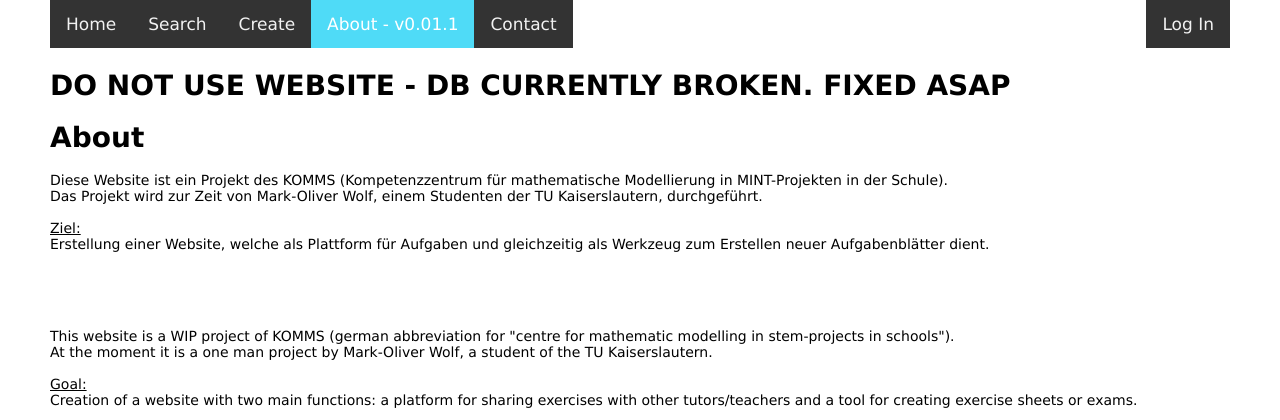
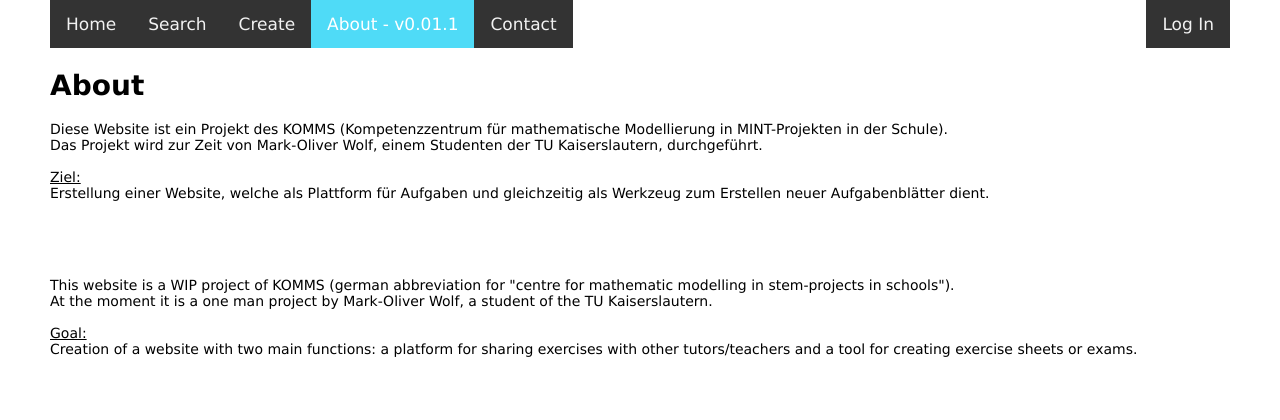
Before and after one commit to CatPleb/ubgenerator, a Node project: template views/about.hbs in a window 1280 px wide. Shown: the top 420 px of the page. Run offline with Node 20 templates, Linux system fonts and the light colour scheme; the template is opened without the code that fills it, so the values that code supplies are empty.

Commit message:
Deleted db broken message

```diff
--- a/views/layouts/layout.hbs
+++ b/views/layouts/layout.hbs
@@ -32,8 +32,6 @@
     {{/if}}
   </div>
 
-
-  <h1>DO NOT USE WEBSITE - DB CURRENTLY BROKEN. FIXED ASAP</h1>
 
   {{{ body }}}
 
```
